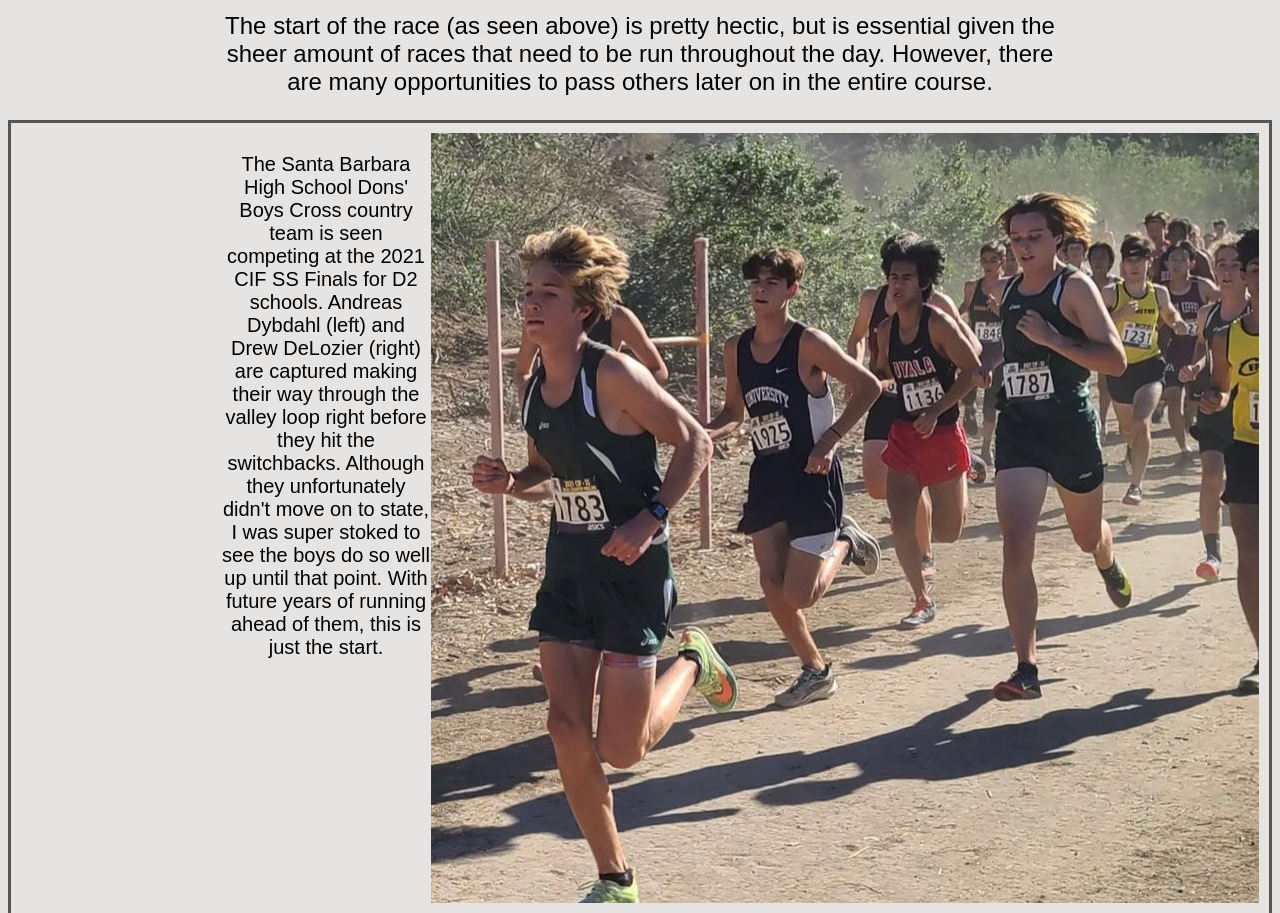
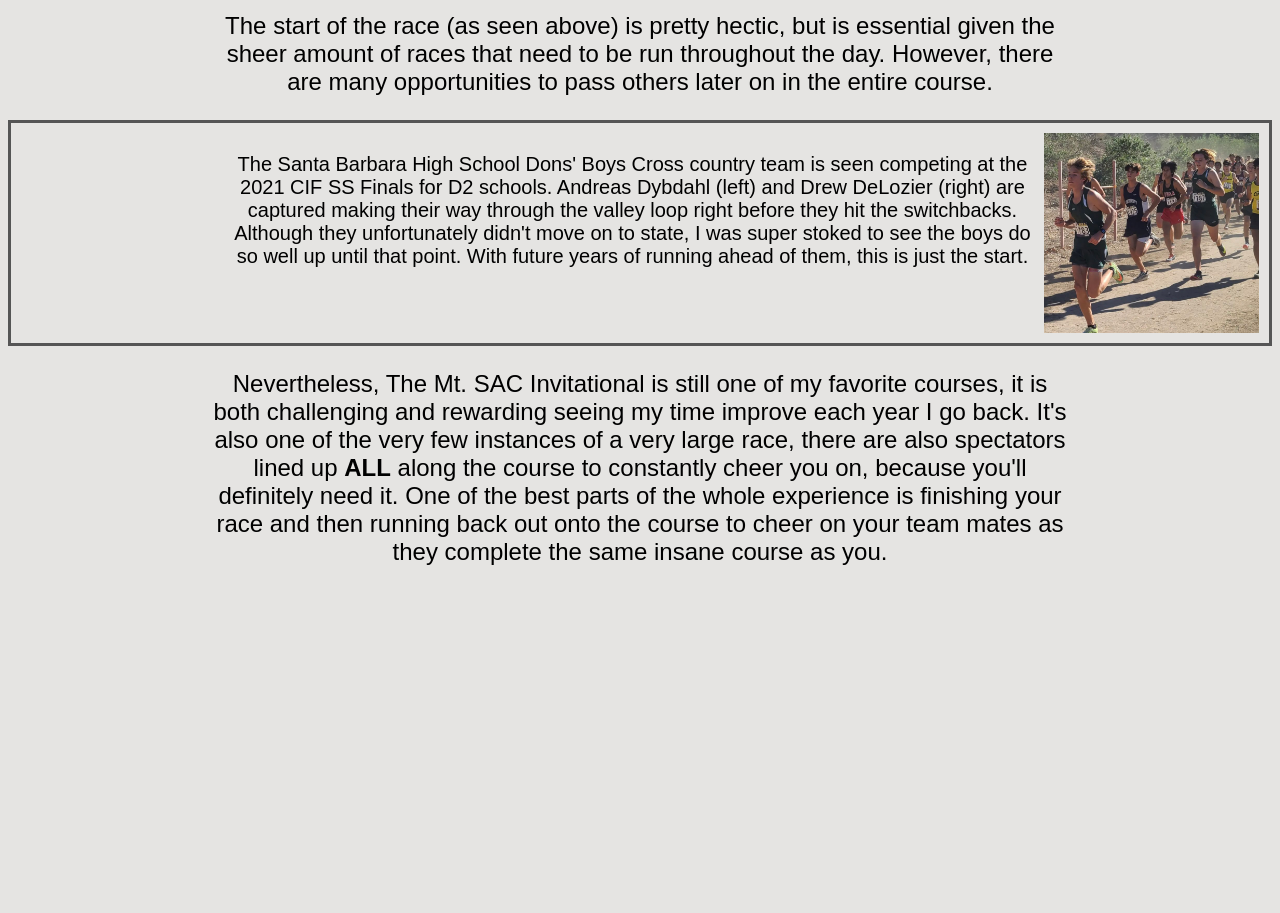
Before and after one commit to JackGarza04/Web-Page, a plain HTML site: page index.html in a window 1280 px wide. Shown: the part 1400-2313 px from the top of the page. After the commit the page ends 2066 px from the top, so only its background shows below. Drawn offline with Linux system fonts and the light colour scheme.

Commit message:
Update index.html

```diff
--- a/index.html
+++ b/index.html
@@ -27,7 +27,7 @@
 			The start of the race (as seen above) is pretty hectic, but is essential given the sheer amount of races that need to be run throughout the day. However, there are many opportunities to pass others later on in the entire course.
 		</p>
 		<div class="clearfix">
-			<img class="floatright" src="sbhsFinals.jpg" alt="SBHS Dons at CIF SS Finals 2021">
+			<img class="floatright" src="sbhsFinals.jpg" alt="SBHS Dons at CIF SS Finals 2021" style="height:200px;">
 			<p class="boxtext">
 				The Santa Barbara High School Dons' Boys Cross country team is seen competing at the 2021 CIF SS Finals for D2 schools. Andreas Dybdahl (left) and Drew DeLozier (right) are captured making their way through the valley loop right before they hit the switchbacks. Although they unfortunately didn't move on to state, I was super stoked to see the boys do so well up until that point. With future years of running ahead of them, this is just the start.
 			</p> <!-- format the text in the box specifically-->
```
